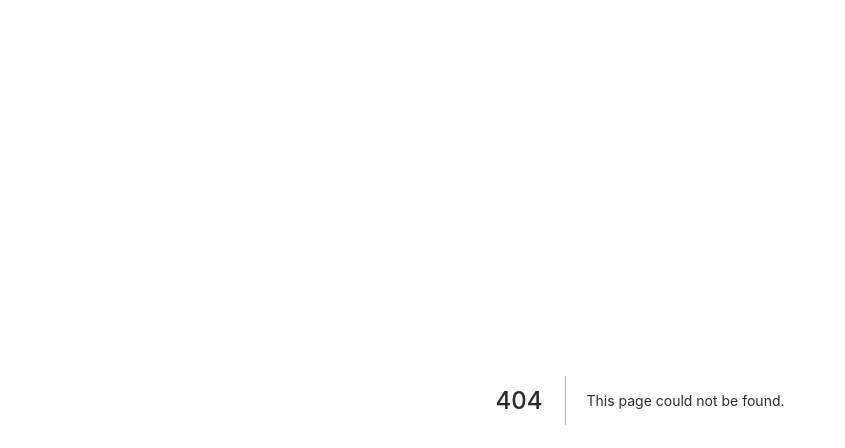
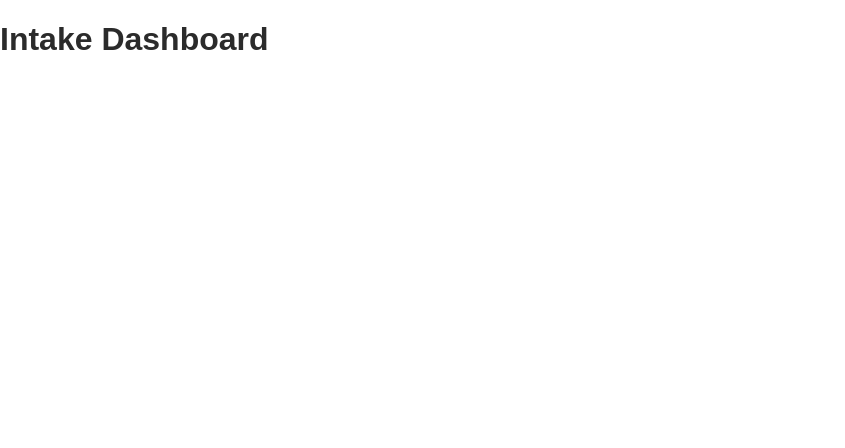
Before and after one commit to shannonbonet/siren-web, a Next.js app: page /dashboard in a window 1280 px wide. Before the commit this address had no page. Shown: the top 448 px of the page, without its empty margins (0-845 px from the left). Built offline with nearby package versions, Linux system fonts and the light colour scheme.

Commit message:
organized repo

```diff
--- a/components/layout.tsx
+++ b/components/layout.tsx
@@ -1,4 +1,4 @@
-import { Navbar } from './Navbar'
+import { Navbar } from './Navbar/Navbar'
 import Head from "next/head";
 
 export default function Layout({ children }) {
--- a/pages/calendar.tsx
+++ b/pages/calendar/index.tsx
@@ -1,5 +1,5 @@
 import Link from 'next/link'
-import Layout from '../components/Layout'
+import Layout from '../../components/Layout'
 
 export default function Calendar() {
     return (
--- /dev/null
+++ b/pages/dashboard/index.tsx
@@ -0,0 +1,11 @@
+import Link from 'next/link'
+import Layout from '../components/Layout'
+
+export default function IntakeDashboard() {
+    return (
+        // Layout wraps this component in index.tsx
+        <div>
+            <h1>Intake Dashboard</h1>
+        </div>
+    )
+}
--- a/pages/index.tsx
+++ b/pages/index.tsx
@@ -2,8 +2,8 @@ import Head from 'next/head'
 import styles from '../styles/Home.module.css'
 import firebase from '../firebase/clientApp'
 import { useCollection } from "react-firebase-hooks/firestore"
-import IntakeDashboard from './intake-dashboard';
-import Layout from '../components/layout';
+import Dashboard from './dashboard';
+import Layout from '../components/Layout';
 
 export default function Home() {
 
@@ -19,7 +19,7 @@ export default function Home() {
 
   return (
     <Layout>
-      <IntakeDashboard/>
+      <Dashboard/>
     </Layout>
   )
 }
```
Also changed, not shown: pages/intake-dashboard.tsx (deleted, +0 -9 lines), components/Navbar/Navbar.module.css (renamed from components/Navbar.module.css), components/Navbar/Navbar.tsx (renamed from components/Navbar.tsx).
